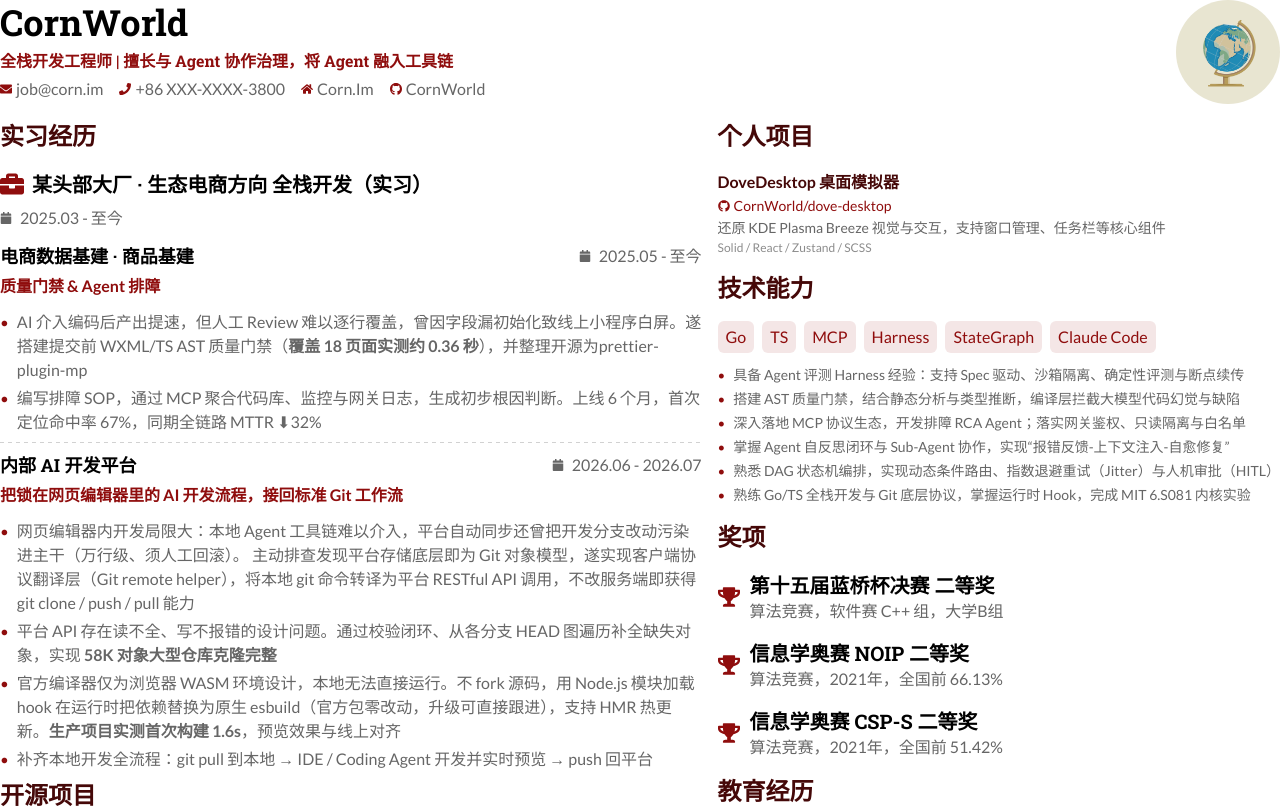
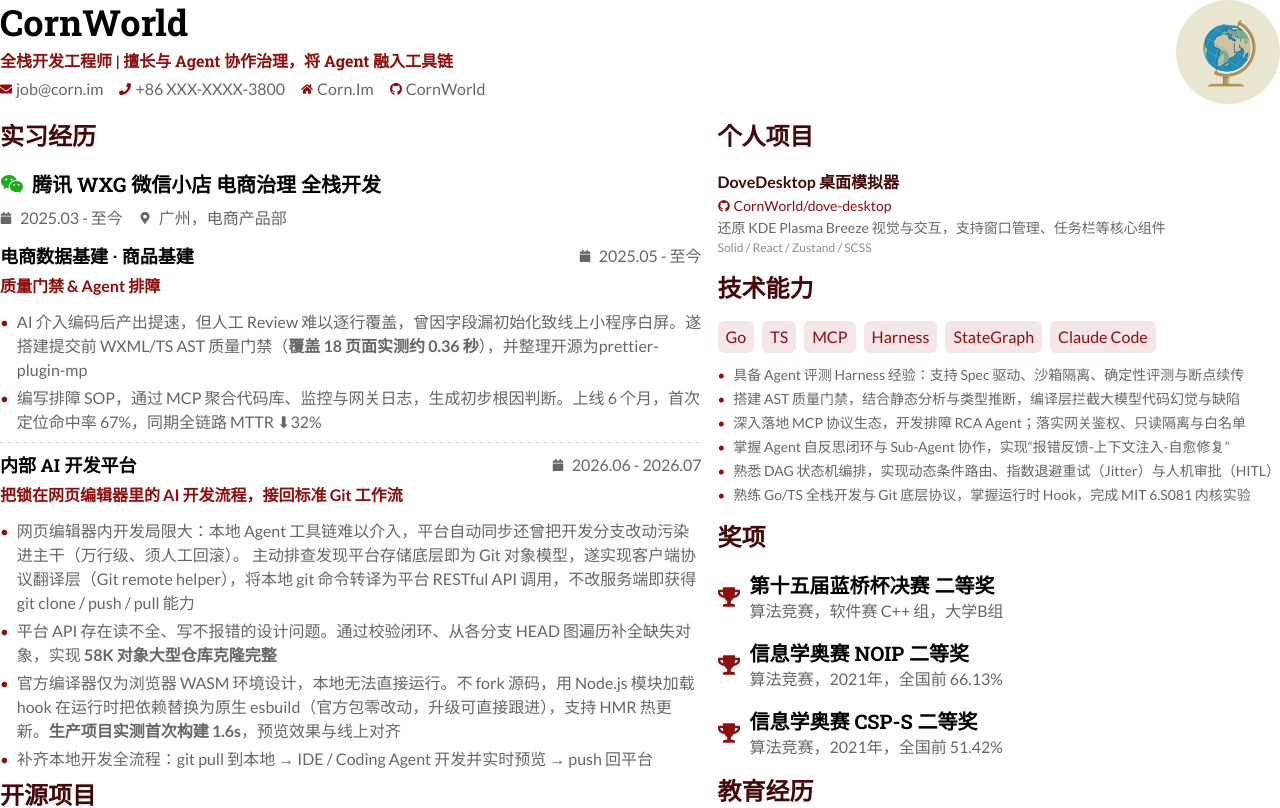
Before and after one commit to CornWorld/alta-cv-react, a React (Vite) app: page / in a window 1280 px wide. Shown: the top 808 px of the page. Built offline with nearby package versions, Linux system fonts and the light colour scheme.

Commit message:
docs(cv): 实习经历恢复公司信息——腾讯 WXG 微信小店/广州 电商产品部
内部平台名、院校、联系方式等其余脱敏保持不变

```diff
--- a/src/App.tsx
+++ b/src/App.tsx
@@ -9,13 +9,13 @@
 import Typography from "./components/elements/Typography";
 import Contact from "./components/elements/Contact";
 import {
-  FaBriefcase,
   FaTrophy,
   FaEnvelope,
   FaPhone,
   FaGithub,
   FaHome,
 } from "react-icons/fa";
+import { RiWechatFill } from "react-icons/ri";
 import "./App.css";
 import PrintUrl from "./components/elements/PrintUrl";
 
@@ -64,13 +64,14 @@
         <div className="grid grid-cols-1 cv-layout-grid gap-[var(--cv-column-gap)]">
           <div className="cv-layout-main">
             <Section title="实习经历">
-              {/* 公司/部门/内部平台名已脱敏，保留业务方向与技术内容 */}
+              {/* 内部平台名等仍脱敏；公司信息保留 */}
               <Event
-                title="某头部大厂 · 生态电商方向 全栈开发（实习）"
+                title="腾讯 WXG 微信小店 电商治理 全栈开发"
                 icon={
-                  <FaBriefcase className="text-[var(--color-cv-accent)] text-2xl" />
+                  <RiWechatFill className="text-[#1AAD19] text-2xl" />
                 }
                 date="2025.03 - 至今"
+                location="广州，电商产品部"
               >
                 <Event
                   title="电商数据基建 · 商品基建"
```
